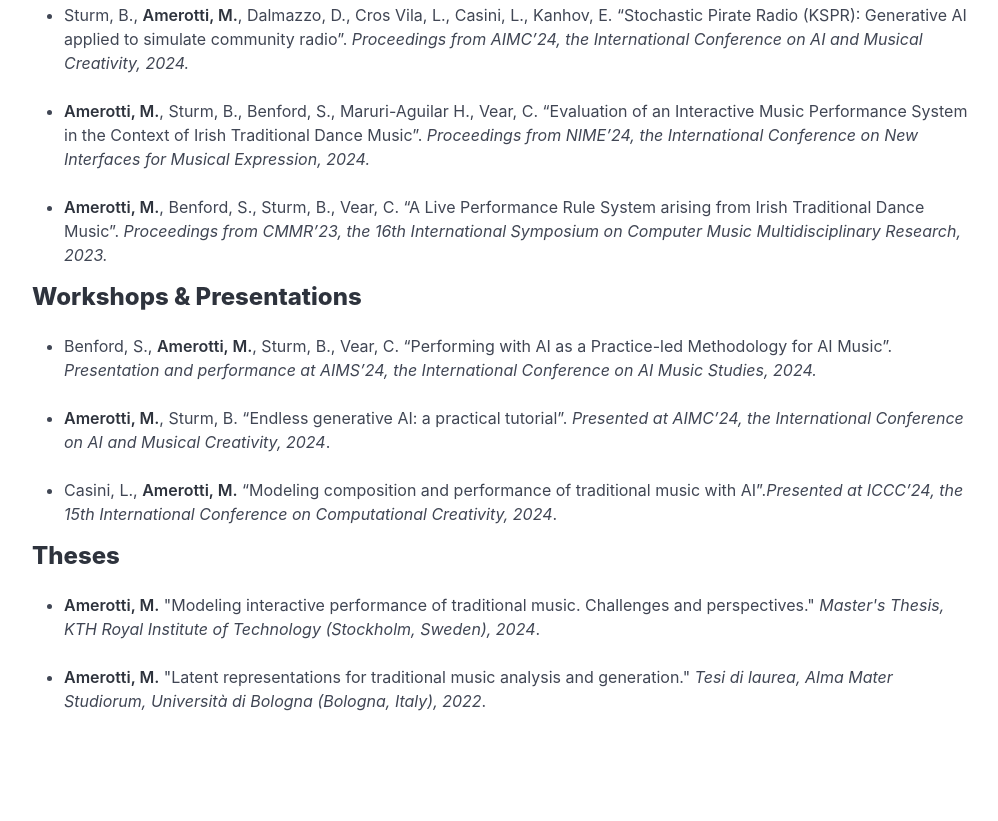
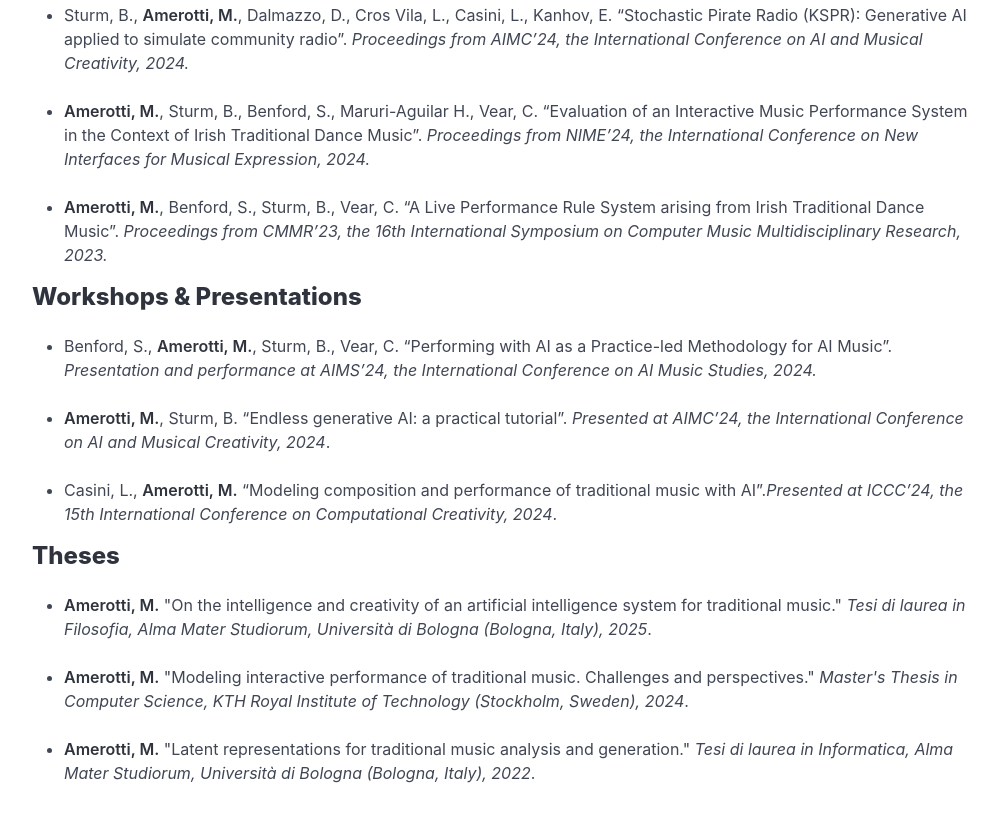
Before and after one commit to amerotz/amerotz.github.io, a website: page index.html in a window 1280 px wide. Shown: the part 869-1690 px from the top of the page, without its empty margins (136-1134 px from the left). Drawn offline with nearby package versions, Linux system fonts and the light colour scheme.

Commit message:
Update index.html

```diff
--- a/index.html
+++ b/index.html
@@ -143,11 +143,14 @@
 						<div id="theses">
 							<h3 class="title pt-4">Theses</h3>
 							<ul>
-								<li class="block">
-									<span><strong>Amerotti, M.</strong> "Modeling interactive performance of traditional music. Challenges and perspectives." <i>Master's Thesis, KTH Royal Institute of Technology (Stockholm, Sweden), 2024</i>.
+<li class="block">
+									<strong>Amerotti, M.</strong> "On the intelligence and creativity of an artificial intelligence system for traditional music." <i>Tesi di laurea in Filosofia, Alma Mater Studiorum, Università di Bologna (Bologna, Italy), 2025</i>.
 								</li>
 								<li class="block">
-									<strong>Amerotti, M.</strong> "Latent representations for traditional music analysis and generation." <i>Tesi di laurea, Alma Mater Studiorum, Università di Bologna (Bologna, Italy), 2022</i>.
+									<span><strong>Amerotti, M.</strong> "Modeling interactive performance of traditional music. Challenges and perspectives." <i>Master's Thesis in Computer Science, KTH Royal Institute of Technology (Stockholm, Sweden), 2024</i>.
+								</li>
+								<li class="block">
+									<strong>Amerotti, M.</strong> "Latent representations for traditional music analysis and generation." <i>Tesi di laurea in Informatica, Alma Mater Studiorum, Università di Bologna (Bologna, Italy), 2022</i>.
 								</li>
 							</ul>
 						</div>
```
